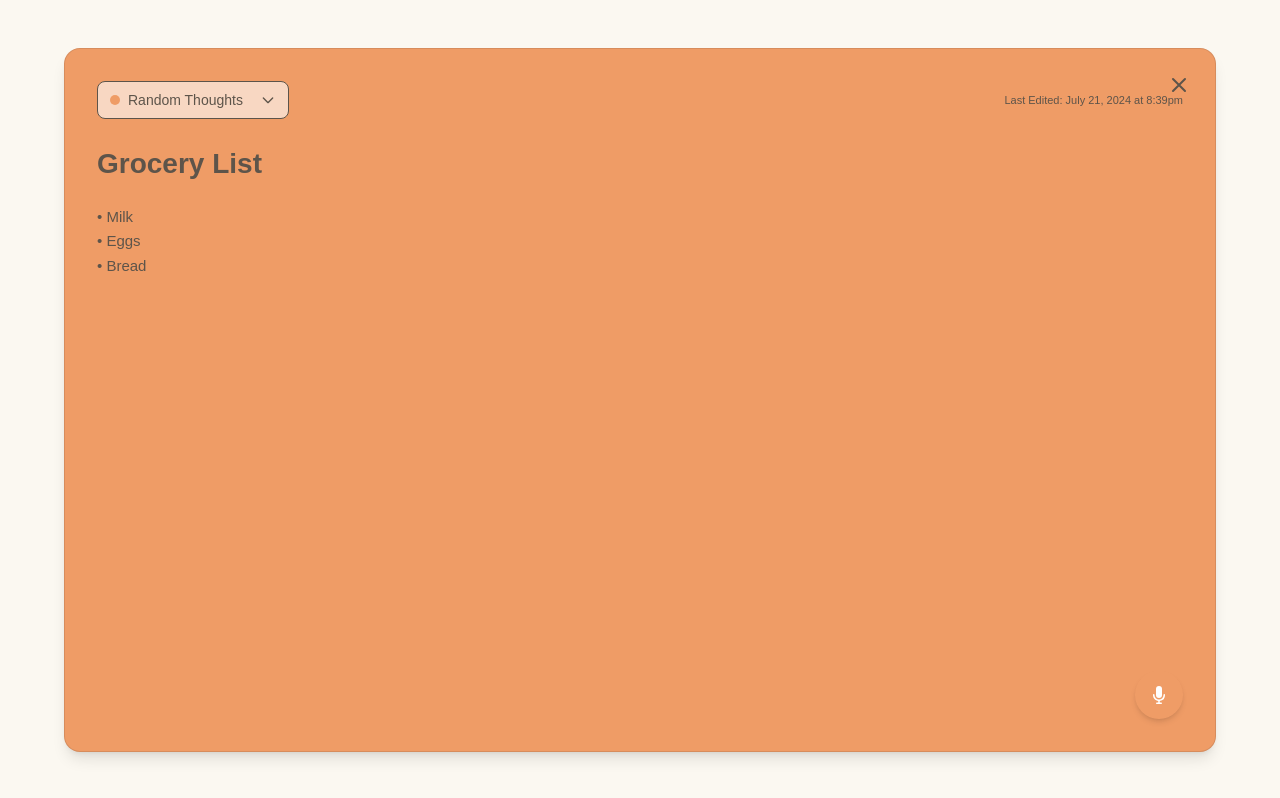
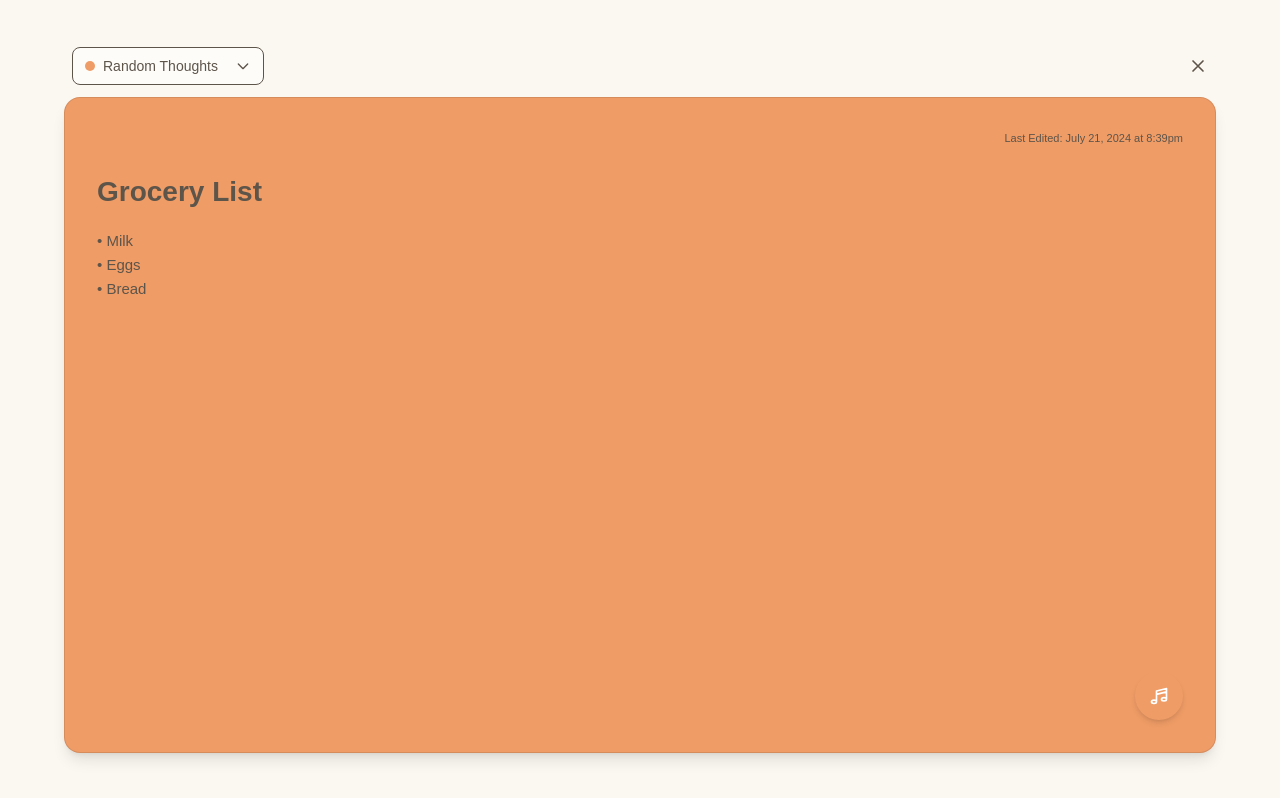
Before and after one commit to rapharen/turboai, a Next.js app in the folder frontend/: page /notes/1 in a window 1280 px wide. Built offline with nearby package versions, Linux system fonts and the light colour scheme.

Commit message:
chore: wip

```diff
--- a/frontend/src/app/notes/[id]/page.tsx
+++ b/frontend/src/app/notes/[id]/page.tsx
@@ -47,26 +47,28 @@ export default function NoteEditorPage() {
 
     return (
         <main className="flex min-h-screen items-center justify-center p-8 bg-[--color-background]">
-            <div
-                className="w-full max-w-6xl h-[88vh] rounded-2xl shadow-lg p-8 flex flex-col relative border border-black/10"
-                style={{backgroundColor: `var(${colorVar})`}}
-            >
-                <button
-                    onClick={() => router.push('/notes')}
-                    className="absolute top-6 right-6 text-[--color-foreground]/60 hover:text-[--color-foreground] transition-colors"
-                >
-                    <svg className="w-6 h-6" fill="none" stroke="currentColor" viewBox="0 0 24 24">
-                        <path strokeLinecap="round" strokeLinejoin="round" strokeWidth={2} d="M6 18L18 6M6 6l12 12"/>
-                    </svg>
-                </button>
-
-                <div className="flex-1 flex flex-col">
-                    <div className="flex justify-between items-center mb-6">
+            <div className="w-full max-w-6xl relative">
+                <div className="flex justify-between items-center mb-3 px-2">
                     <CategoryDropdown
                         categories={Object.values(categories)}
                         selectedCategory={selectedCategory}
                         onSelectCategory={setSelectedCategory}
                     />
+                    <button
+                        onClick={() => router.push('/notes')}
+                        className="text-[--color-foreground]/60 hover:text-[--color-foreground] transition-colors"
+                    >
+                        <svg className="w-5 h-5" fill="none" stroke="currentColor" strokeWidth={2} viewBox="0 0 24 24">
+                            <path strokeLinecap="round" strokeLinejoin="round" d="M6 18L18 6M6 6l12 12"/>
+                        </svg>
+                    </button>
+                </div>
+
+                <div
+                    className="w-full min-h-[82vh] rounded-2xl shadow-lg p-8 flex flex-col border border-black/10"
+                    style={{backgroundColor: `var(${colorVar})`}}
+                >
+                    <div className="flex justify-end mb-6">
                         <span className="text-[11px] text-[--color-foreground]/60">
                             Last Edited: July 21, 2024 at 8:39pm
                         </span>
@@ -77,23 +79,23 @@ export default function NoteEditorPage() {
                         value={title}
                         onChange={(e) => setTitle(e.target.value)}
                         placeholder="Note Title"
-                        className="bg-transparent text-[28px] font-bold text-[--color-foreground] placeholder:text-[--color-foreground]/40 focus:outline-none mb-5"
+                        className="bg-transparent text-[28px] font-bold text-[--color-foreground] placeholder:text-[--color-foreground]/40 focus:outline-none mb-4"
                     />
 
                     <textarea
                         value={content}
                         onChange={(e) => setContent(e.target.value)}
                         placeholder="Pour your heart out..."
-                        className="flex-1 bg-transparent text-[15px] text-[--color-foreground]/90 placeholder:text-[--color-foreground]/40 focus:outline-none resize-none leading-relaxed"
+                        className="flex-1 bg-transparent text-[15px] text-[--color-foreground]/90 placeholder:text-[--color-foreground]/40 focus:outline-none resize-none leading-relaxed mb-4"
                     />
 
-                    <div className="flex justify-end mt-4">
+                    <div className="flex justify-end">
                         <button
                             className="w-12 h-12 bg-[--color-foreground] text-white rounded-full flex items-center justify-center shadow-md hover:bg-[--color-foreground]/90 transition-colors">
-                            <svg className="w-5 h-5" fill="currentColor" viewBox="0 0 20 20">
-                                <path d="M7 4a3 3 0 016 0v6a3 3 0 11-6 0V4z"/>
-                                <path
-                                    d="M5.5 9.643a.75.75 0 00-1.5 0V10c0 3.06 2.29 5.585 5.25 5.954V17.5h-1.5a.75.75 0 000 1.5h4.5a.75.75 0 000-1.5h-1.5v-1.546A6.001 6.001 0 0016 10v-.357a.75.75 0 00-1.5 0V10a4.5 4.5 0 01-9 0v-.357z"/>
+                            <svg className="w-5 h-5" fill="none" stroke="currentColor" strokeWidth={2}
+                                 viewBox="0 0 24 24">
+                                <path strokeLinecap="round" strokeLinejoin="round"
+                                      d="M9 19V6l12-3v13M9 19c0 1.105-1.343 2-3 2s-3-.895-3-2 1.343-2 3-2 3 .895 3 2zm12-3c0 1.105-1.343 2-3 2s-3-.895-3-2 1.343-2 3-2 3 .895 3 2zM9 10l12-3"/>
                             </svg>
                         </button>
                     </div>
```
Lines whose indentation alone changed are shown as unchanged.
